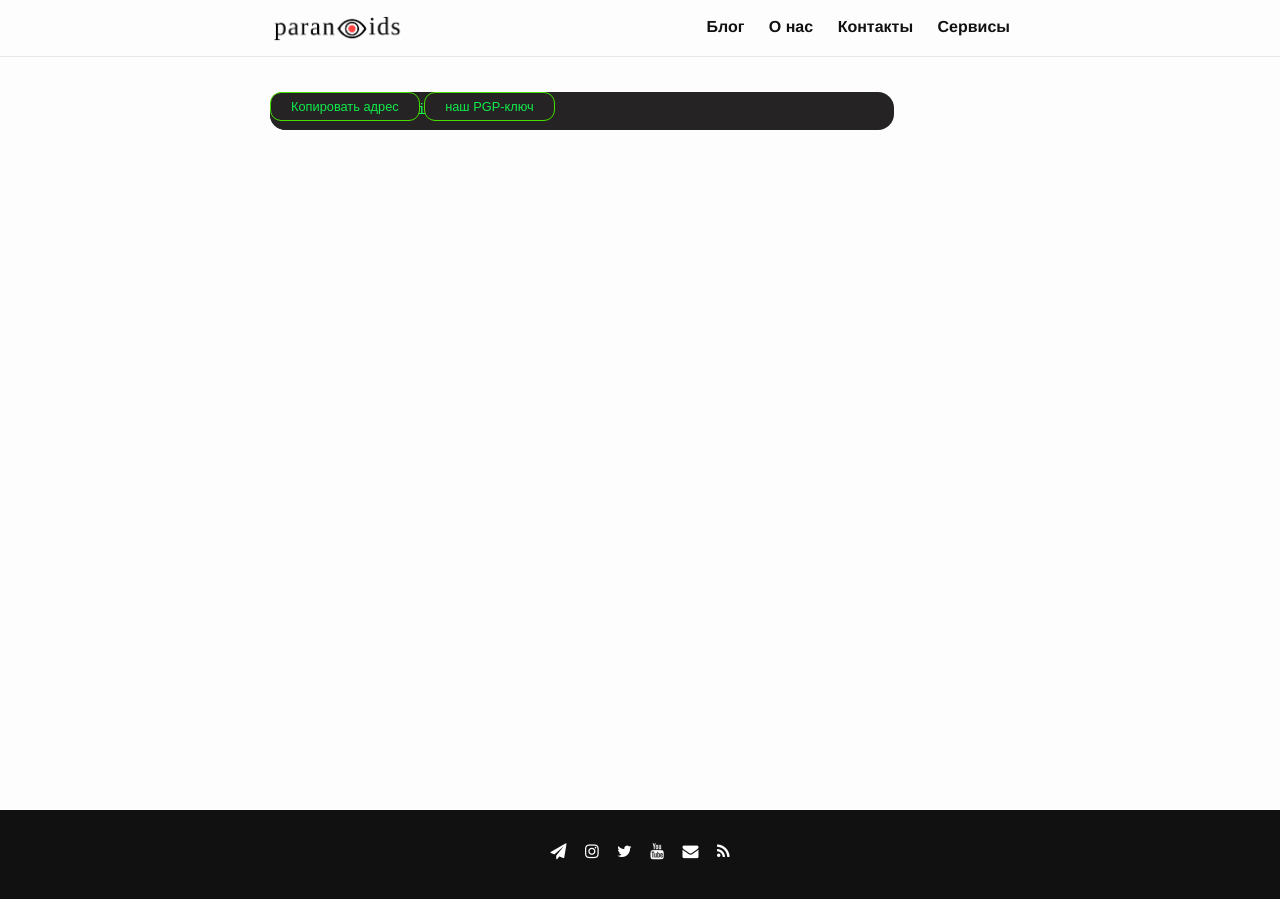
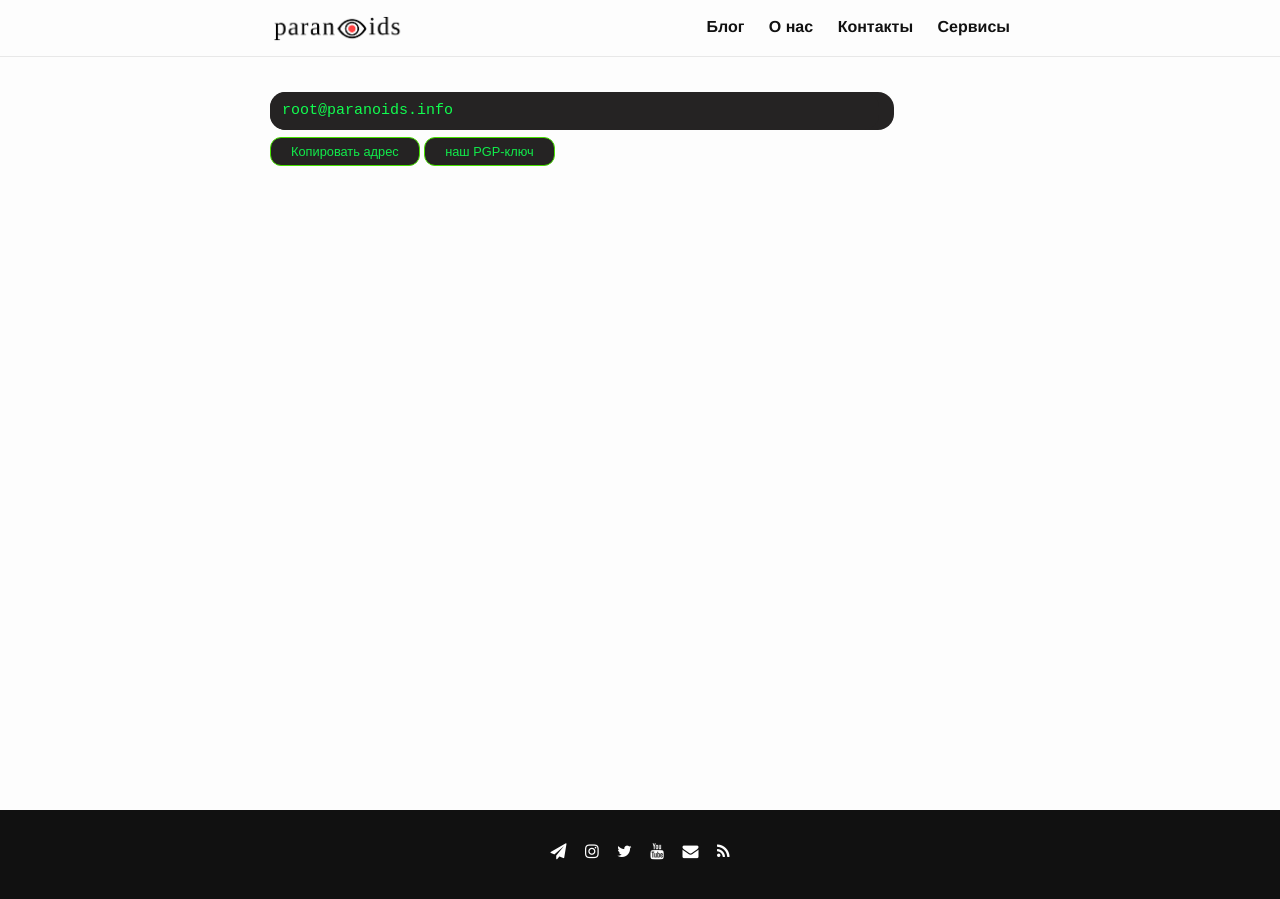
Before and after one commit to 2b7E1n6D0e5R7/2b7E1n6D0e5R7.github.io, a Jekyll site: the page built from _pages/contact.md, in a window 1280 px wide. Built offline with Jekyll 4.4.1, drawn with Linux system fonts in a browser that asks for light colours.

Commit message:
Update contact.md

````diff
--- a/_pages/contact.md
+++ b/_pages/contact.md
@@ -7,7 +7,7 @@ permalink: /contact/
 root@paranoids.info
 ```
 <div id="code">root@paranoids.info</div>
-<p class="buttons" style="margin-bottom: -30px;">
+<p class="buttons">
 <br>
 </p>
 <button class="glo" id="copy">Копировать адрес</button>
````
